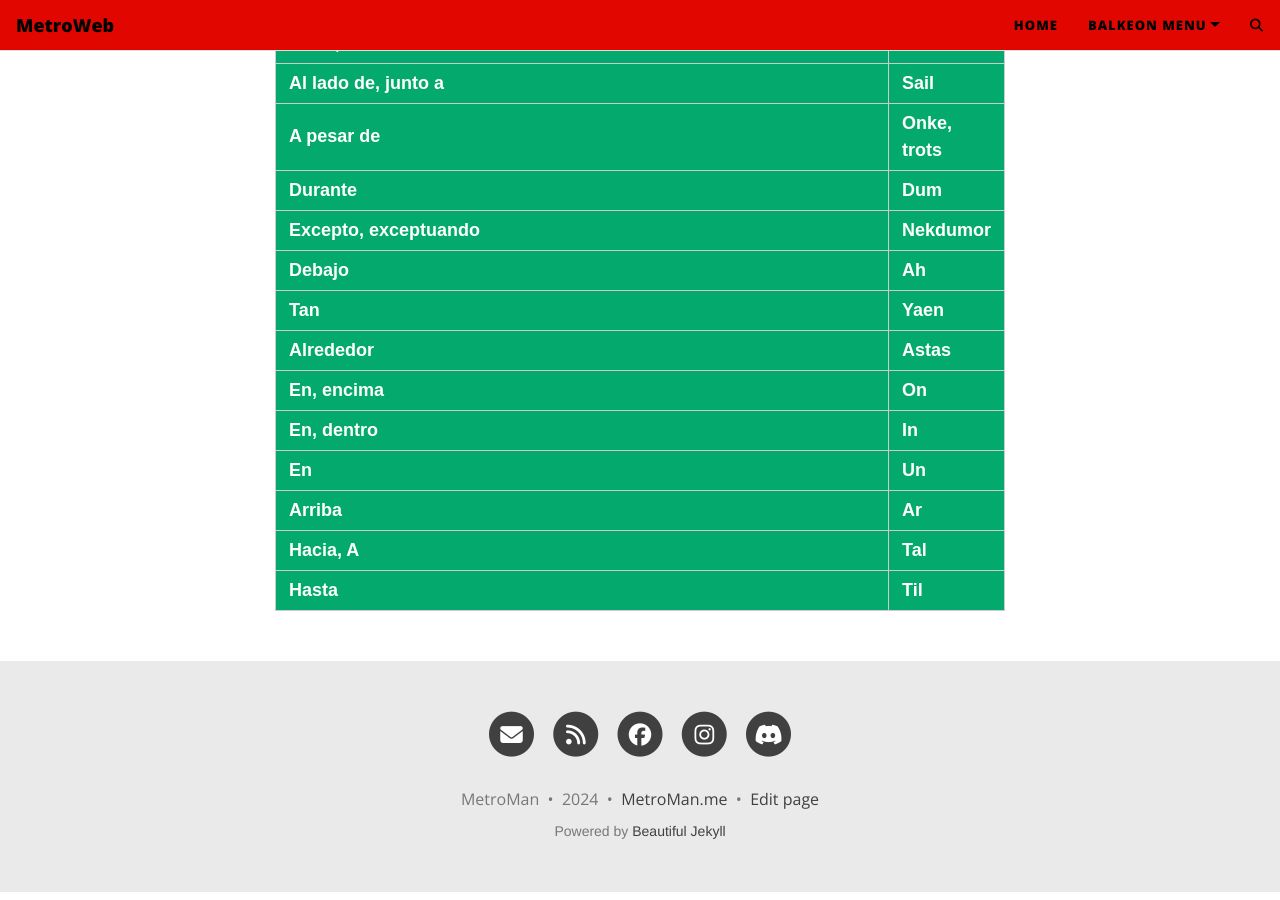
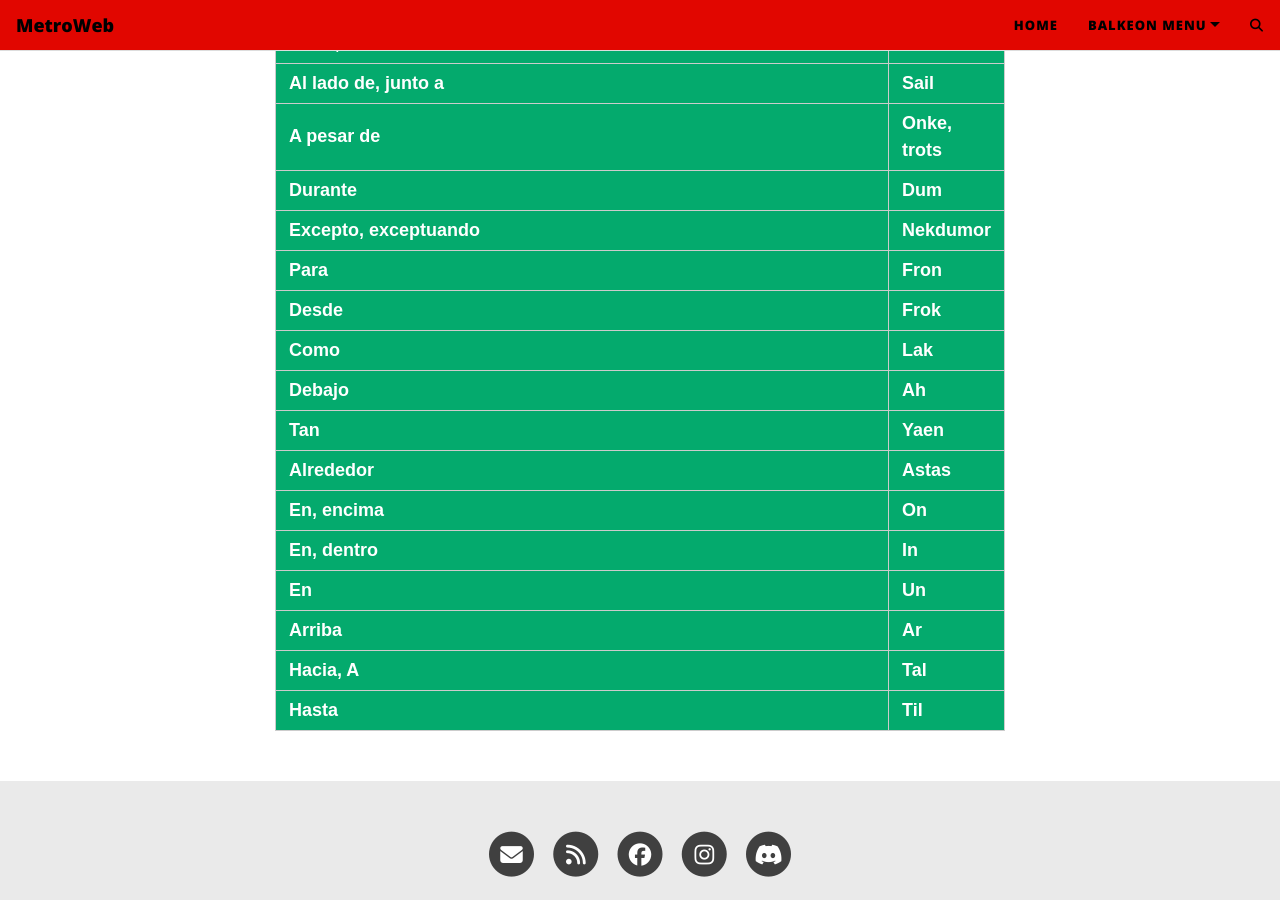
Before and after one commit to MetroManSR/MetroWeb1, a Jekyll site: the page built from balkeon/docs/adpositions.md, in a window 1280 px wide and 900 px high, scrolled down 841 px. Built offline with Jekyll 4.4.1, drawn with Linux system fonts in a browser that asks for light colours; our own code applies the rules of GitHub Pages for plain Markdown files; comment, search, counter and statistics services are not loaded.

Commit message:
Update adpositions.md

```diff
--- a/balkeon/docs/adpositions.md
+++ b/balkeon/docs/adpositions.md
@@ -74,6 +74,18 @@ En Balkeon todas las preposiciones pueden convertirse a Postposiciones, por ende
     <th>Nekdumor</th>
   </tr>
   <tr>
+    <th>Para</th>
+    <th>Fron</th>
+  </tr>
+  <tr>
+  <th>Desde</th>
+    <th>Frok</th>
+  </tr>
+  <tr>
+    <th>Como</th>
+    <th>Lak</th>
+  </tr>
+  <tr>
     <th>Debajo</th>
     <th>Ah</th>
   </tr>
```
